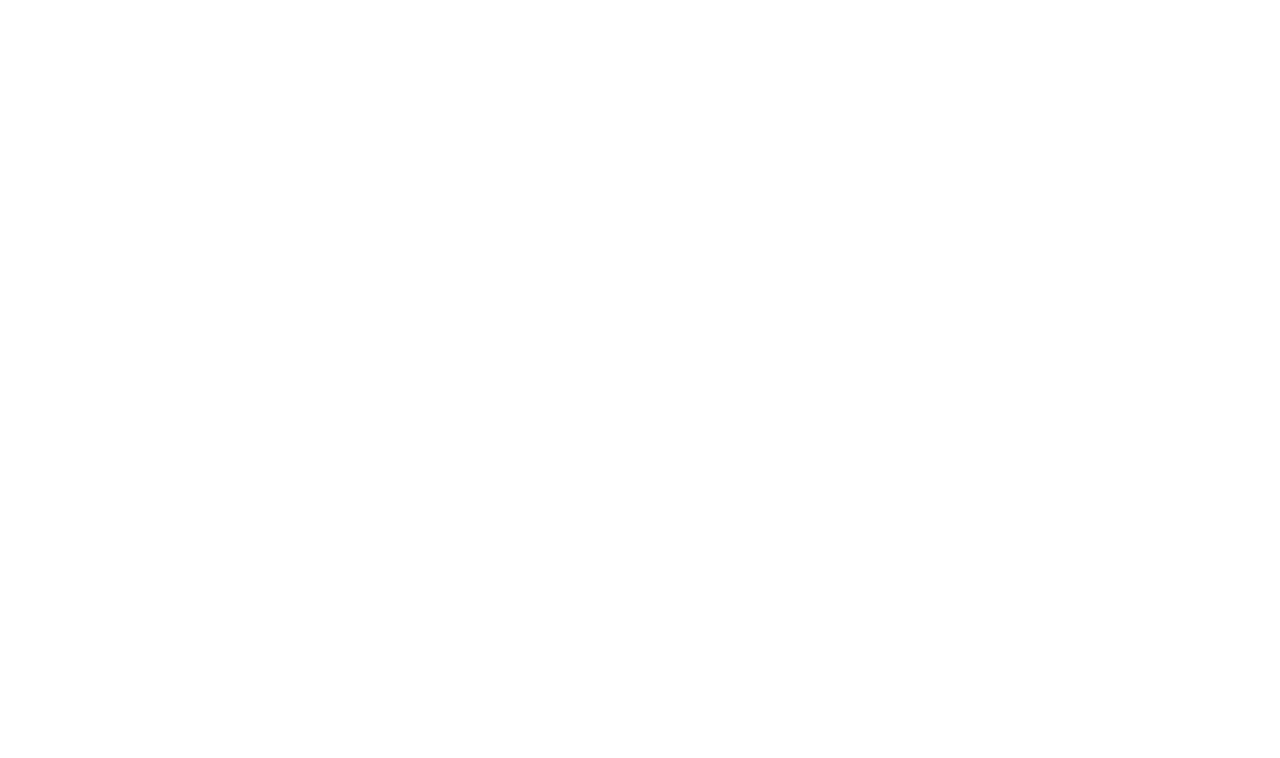
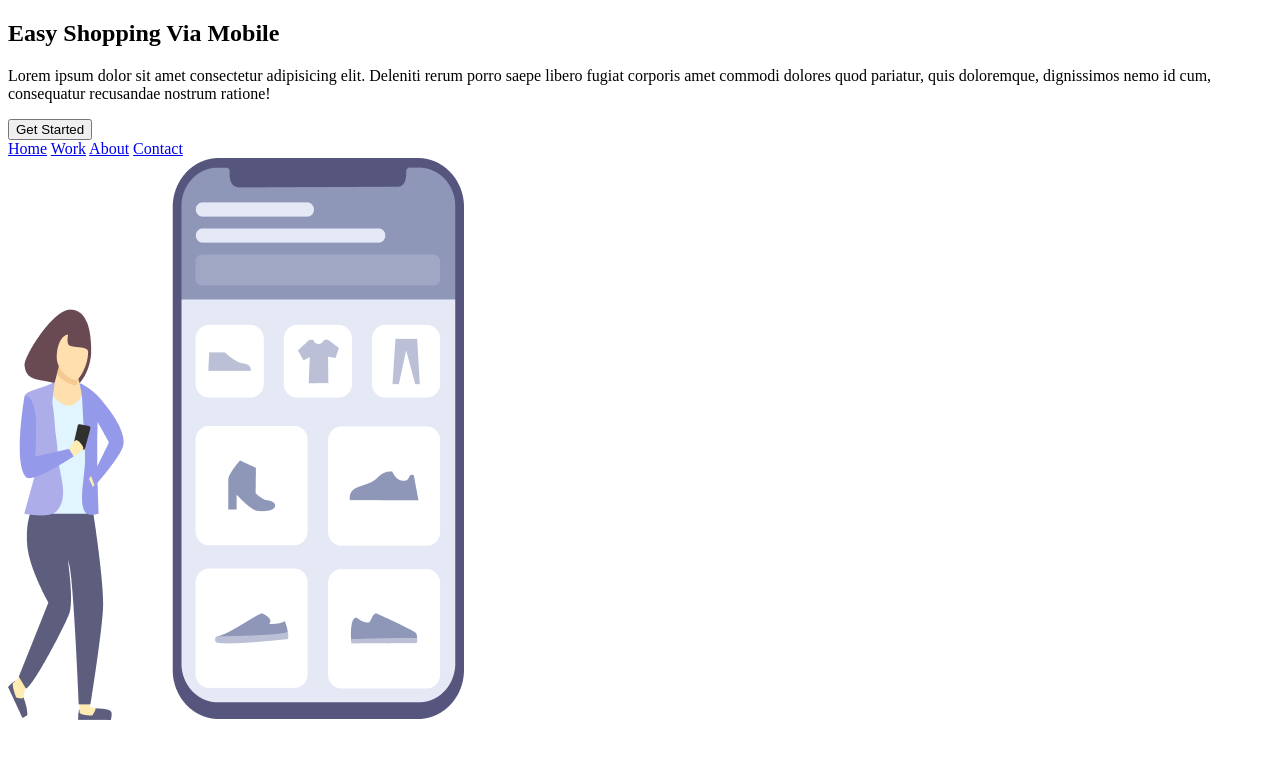
Before and after one commit to Anderson-reis7/shopping-easy, a plain HTML site: page index.html in a window 1280 px wide. Drawn offline with Linux system fonts and the light colour scheme.

Commit message:
HTML feito

```diff
--- a/index.html
+++ b/index.html
@@ -1,11 +1,31 @@
 <!DOCTYPE html>
 <html lang="pt-br">
+
 <head>
   <meta charset="UTF-8">
   <meta name="viewport" content="width=device-width, initial-scale=1.0">
   <title>Shopping</title>
 </head>
+
 <body>
+  <div class="wrapper">
+    <section class="container-left">
+      <h1>Easy Shopping Via Mobile</h1>
+      <p>Lorem ipsum dolor sit amet consectetur adipisicing elit. Deleniti rerum porro saepe libero fugiat corporis amet
+        commodi dolores quod pariatur, quis doloremque, dignissimos nemo id cum, consequatur recusandae nostrum ratione!
+      </p>
+      <button>Get Started</button>
+    </section>
+    <section class="container-rigth">
+      <header>
+        <a class="link" href="#">Home</a>
+        <a class="link" href="#">Work</a>
+        <a class="link" href="#">About</a>
+        <a class="link" href="#">Contact</a>
+      </header>
+      <img src="./img/Illustration-mobile.png" alt="logo-image">
+    </section>
+  </div>
+</body>
 
-</body>
 </html>
```
Also changed, not shown: img/Illustration-mobile.png (added).
